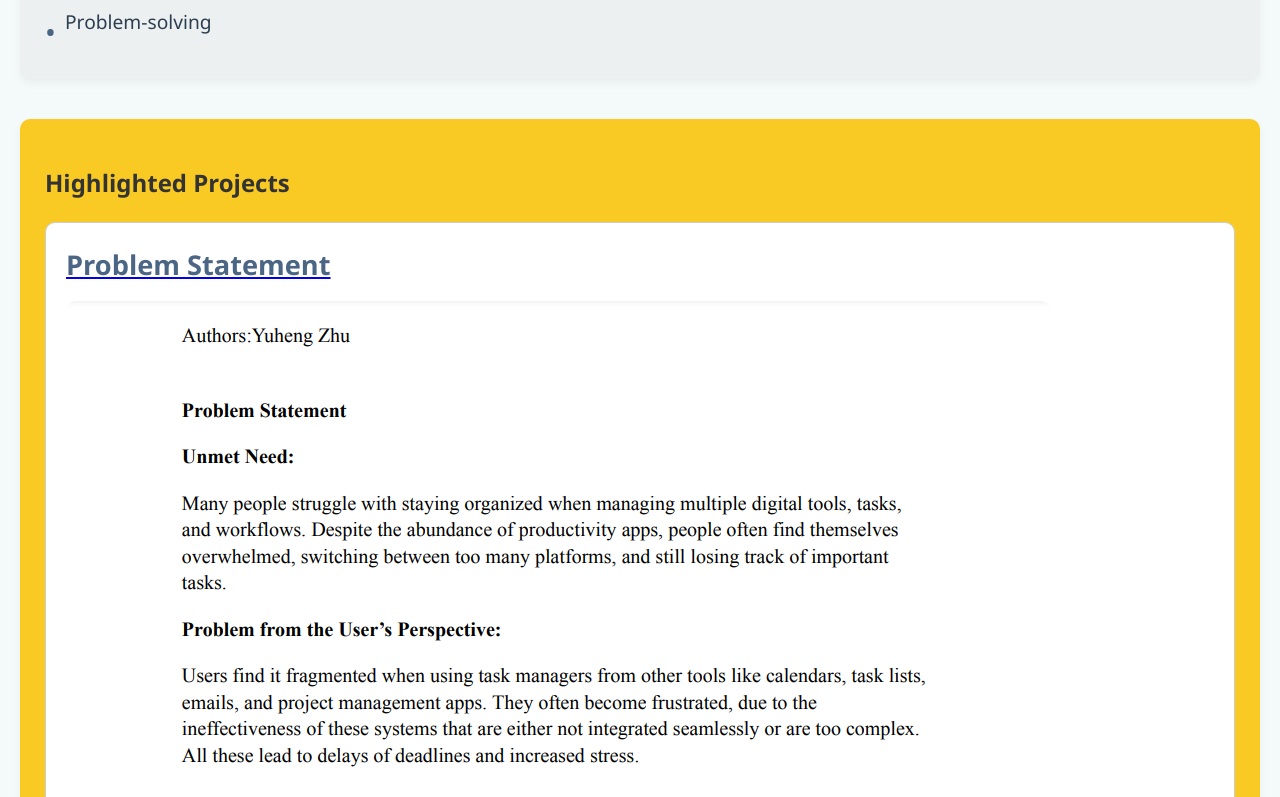
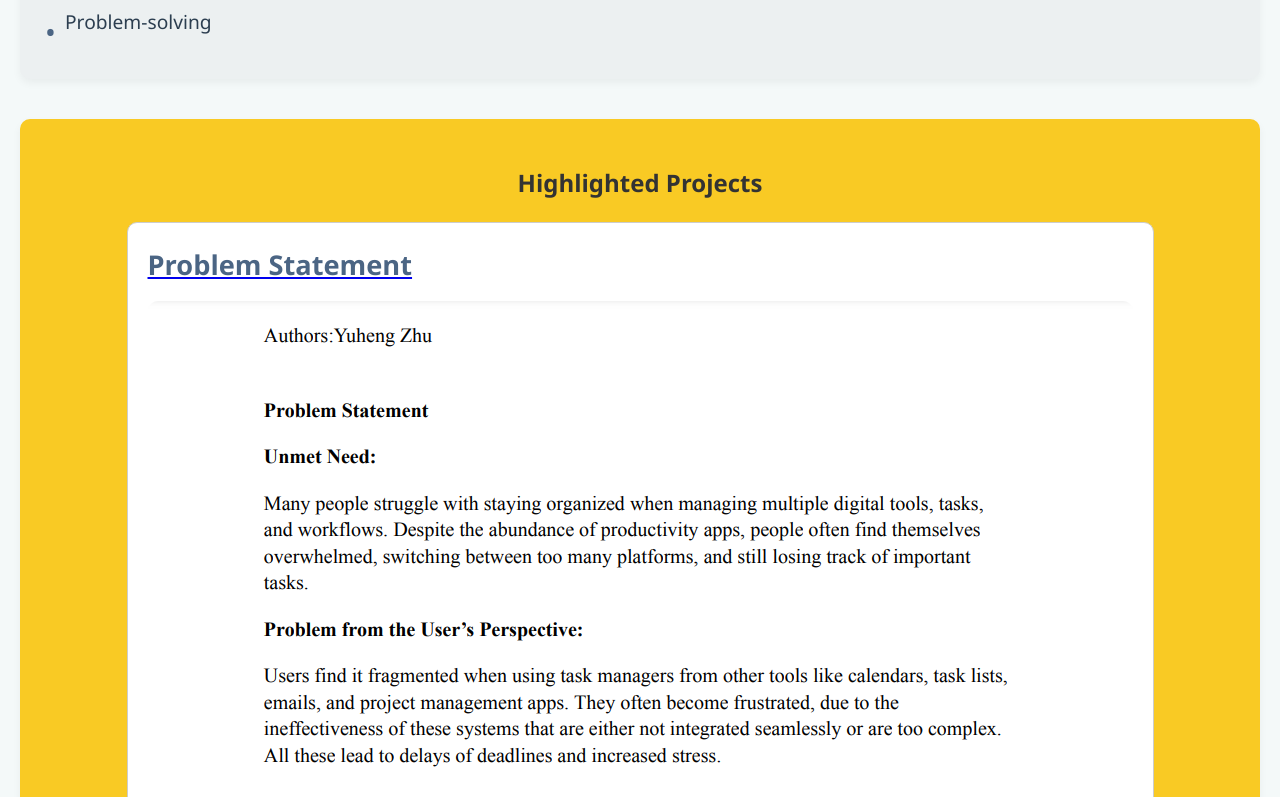
Before and after one commit to CSE-Yuheng/CSE-yuheng.github.io, a plain HTML site: page index.html in a window 1280 px wide. Shown: the part 783-1580 px from the top of the page. Drawn offline with Linux system fonts and the light colour scheme.

Commit message:
Update styles.css

```diff
--- a/styles.css
+++ b/styles.css
@@ -93,6 +93,10 @@ header p {
   border-radius: 10px;
   margin-top: 40px;
   box-shadow: 0 4px 8px rgba(0, 0, 0, 0.05);
+  display: flex;
+  flex-wrap: wrap;
+  justify-content: center;
+  align-items: center;
 }
 
 .project {
@@ -119,6 +123,7 @@ header p {
   height: auto;
   border-radius: 10px;
   margin-bottom: 15px;
+  object-fit: cover;
 }
 
 .project p {
@@ -133,6 +138,10 @@ header p {
   border-radius: 10px;
   margin-top: 40px;
   box-shadow: 0 4px 8px rgba(0, 0, 0, 0.05);
+  display: flex;
+  flex-wrap: wrap;
+  justify-content: center;
+  align-items: center;
 }
 
 .affinity-diagram h2 {
@@ -156,6 +165,7 @@ header p {
   height: auto;
   border-radius: 10px;
   margin-bottom: 15px;
+  object-fit: cover;
 }
 
 /* Sketches section styling */
@@ -165,6 +175,10 @@ header p {
   border-radius: 10px;
   margin-top: 40px;
   box-shadow: 0 4px 8px rgba(0, 0, 0, 0.05);
+  display: flex;
+  flex-wrap: wrap;
+  justify-content: center;
+  align-items: center;
 }
 
 .sketch {
@@ -191,6 +205,7 @@ header p {
   height: auto;
   border-radius: 10px;
   margin-bottom: 15px;
+  object-fit: cover;
 }
 
 .sketch a {
@@ -231,3 +246,19 @@ footer {
   color: #95a5a6;
   font-size: 0.9em;
 }
+
+/* Ensure images are responsive and adjust their size */
+img {
+  max-width: 100%;
+  height: auto;
+  display: block;
+  margin: 0 auto;
+  border-radius: 10px;
+}
+
+/* Restrict section width */
+section {
+  max-width: 1200px;
+  margin: 0 auto;
+  padding: 20px;
+}
```
